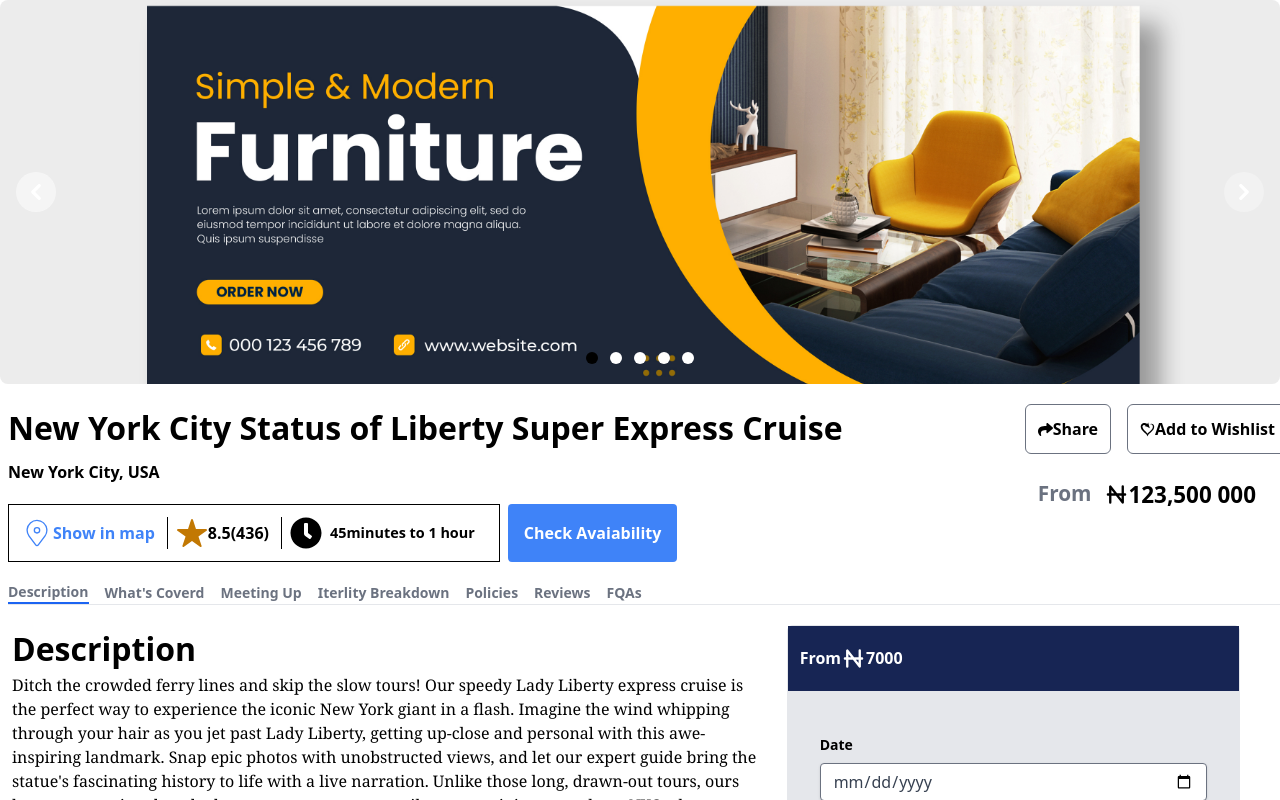
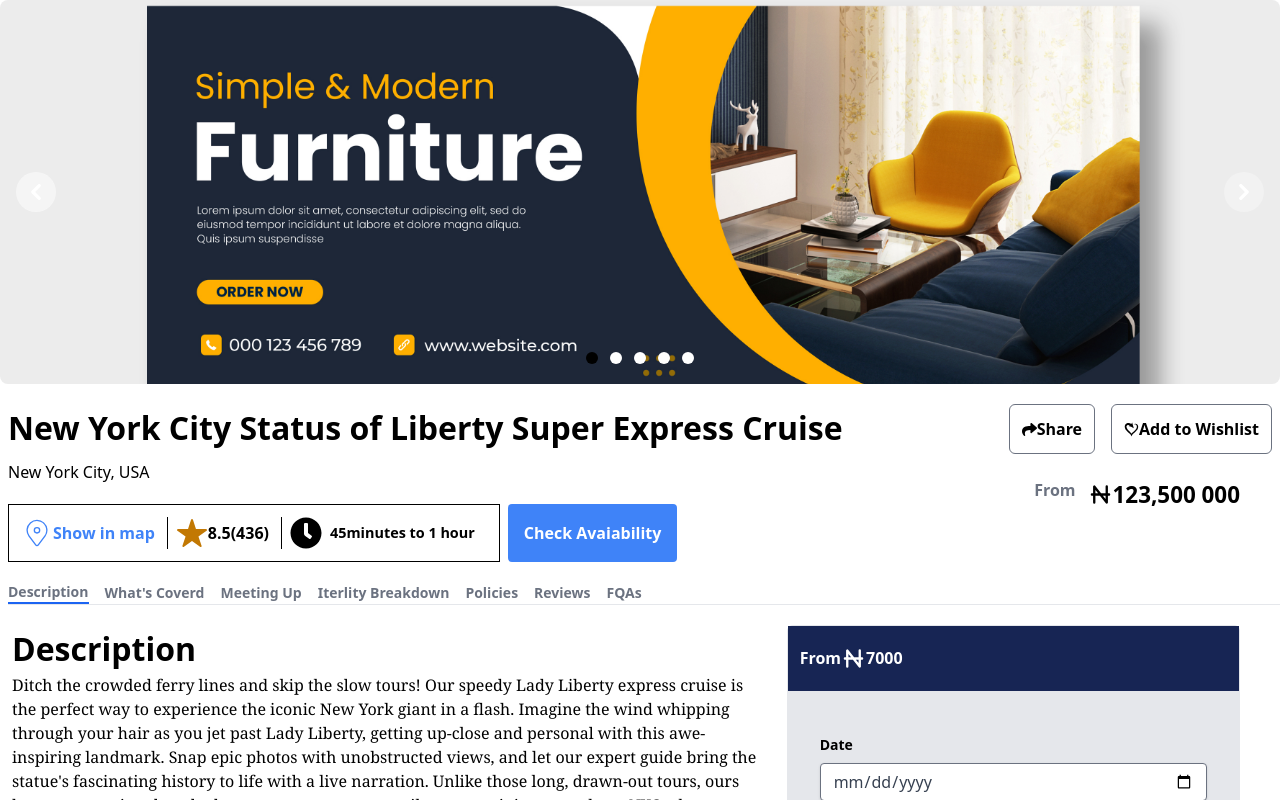
Before and after one commit to Webprowale/GoPaddi, a React (Vite) app: page / in a window 1280 px wide. Shown: the top 800 px of the page. Built offline with nearby package versions, Linux system fonts and the light colour scheme.

Commit message:
modify the slide layout

```diff
--- a/src/App.jsx
+++ b/src/App.jsx
@@ -7,7 +7,7 @@ function App() {
   const [count, setCount] = useState(0)
 
   return (
-    <div className='container w-full  bg-white'>
+    <div className='container-fluid  bg-white'>
       <Carousel />
        <Liberty />
        <Description />
--- a/src/Components/Description.jsx
+++ b/src/Components/Description.jsx
@@ -74,7 +74,7 @@ function Description() {
               Close-Up Views of the Statue of Liberty
             </h6>
             <div className="flex mb-3">
-              <IoMdCheckmarkCircle className="text-green-500" />
+              <IoMdCheckmarkCircle size="1.2rem" className="text-green-500" />
 
               <p className="text-dm font-serif">
                 Commentary by an expert guide throughout the cruise, sharing
--- a/src/Components/Liberty.jsx
+++ b/src/Components/Liberty.jsx
@@ -7,14 +7,14 @@ import { GiSelfLove } from "react-icons/gi";
 import { PiCurrencyNgnBold } from "react-icons/pi";
 export default function Liberty() {
   return (
-    <div className="container mt-3 sm:mx-2 py-2 ">
+    <div className="container-fluid mt-3 mx-2 py-2">
       <div className="grid sm:grid-cols-12">
         <div className="col-span-8">
           <div className="flex flex-col">
             <h3 className="font-bold text-[2rem] mb-2">
               New York City Status of Liberty Super Express Cruise
             </h3>
-            <p className="text-base font-semibold mb-5">New York City, USA</p>
+            <p className="text-base font-normal mb-5">New York City, USA</p>
             <div className="sm:flex">
               <div className="flex-2">
                 <div className="border border-black border-solid sm:p-3 px-6 flex">
@@ -55,7 +55,7 @@ export default function Liberty() {
           </div>
           <div className="flex sm:justify-end sm:me-8 mt-6">
             <div className="flex">
-              <h6 className="text-gray-500 font-semibold text-[1.3rem]">From</h6>
+              <h6 className="text-gray-500 font-semibold text-[1rem]">From</h6>
             <h3 className="flex items-center text-[1.4rem] font-semibold">
                <PiCurrencyNgnBold size={25} className="sm:ms-3" />
               123,500 000
```
